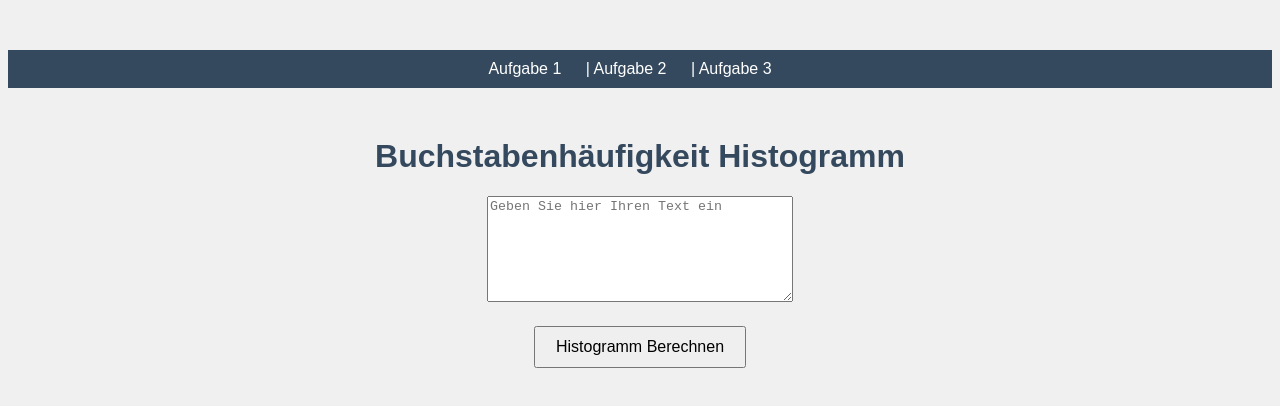
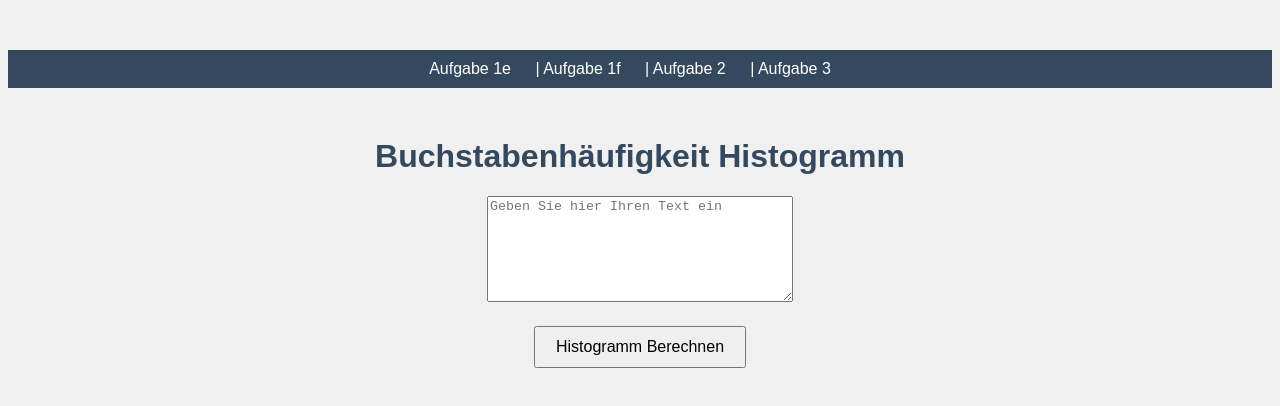
Before and after one commit to adrianweidig/Multimedia_Grundlagen, a Vue app: page /aufgabe1e in a window 1280 px wide. Shown: the top 406 px of the page. Built offline with nearby package versions, Linux system fonts and the light colour scheme.

Commit message:
SonarLint

```diff
--- a/src/components/NavBar.vue
+++ b/src/components/NavBar.vue
@@ -1,6 +1,7 @@
 <template>
   <nav>
-    <router-link to="/aufgabe1">Aufgabe 1</router-link> |
+    <router-link to="/aufgabe1e">Aufgabe 1e</router-link> |
+    <router-link to="/aufgabe1f">Aufgabe 1f</router-link> |
     <router-link to="/aufgabe2">Aufgabe 2</router-link> |
     <router-link to="/aufgabe3">Aufgabe 3</router-link>
   </nav>
--- a/src/router/index.js
+++ b/src/router/index.js
@@ -7,7 +7,7 @@ import Aufgabe3 from '../views/aufgabe3.vue';
 const routes = [
     {
         path: '/',
-        redirect: '/aufgabe1'
+        redirect: '/aufgabe1e'
     },
     {
         path: '/aufgabe1e',
```
